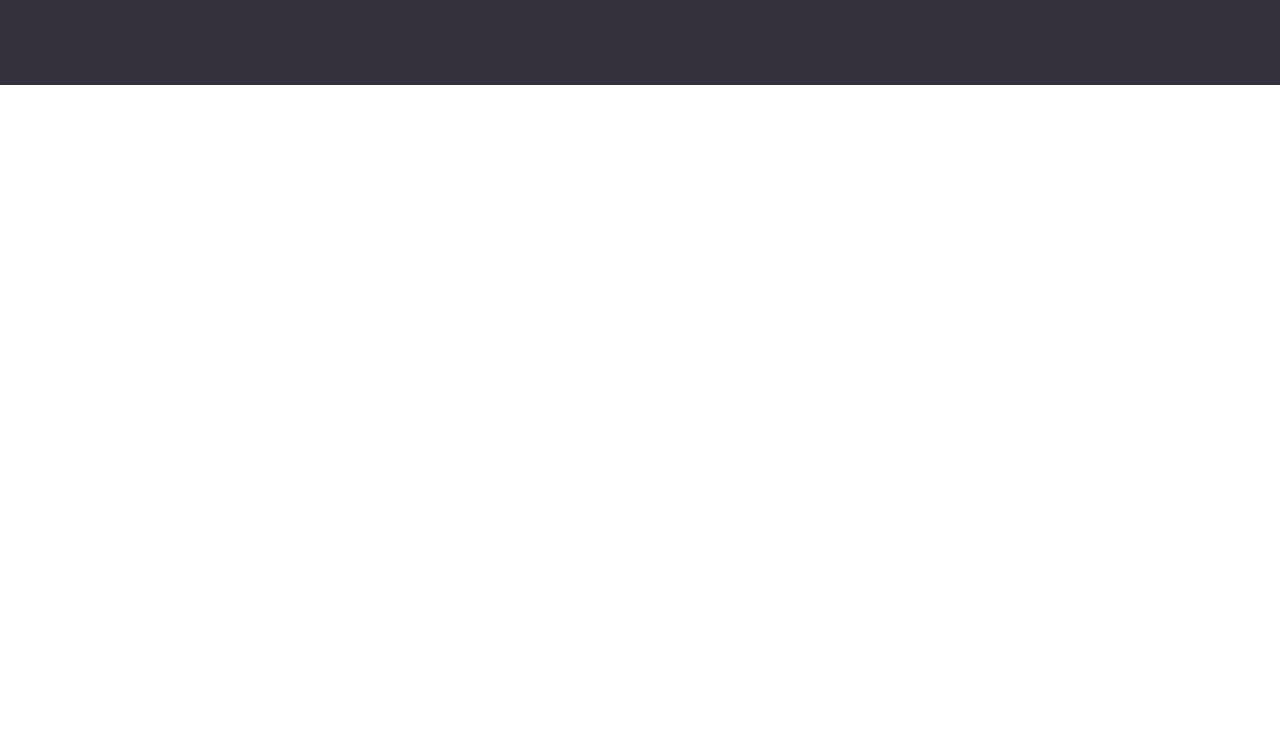
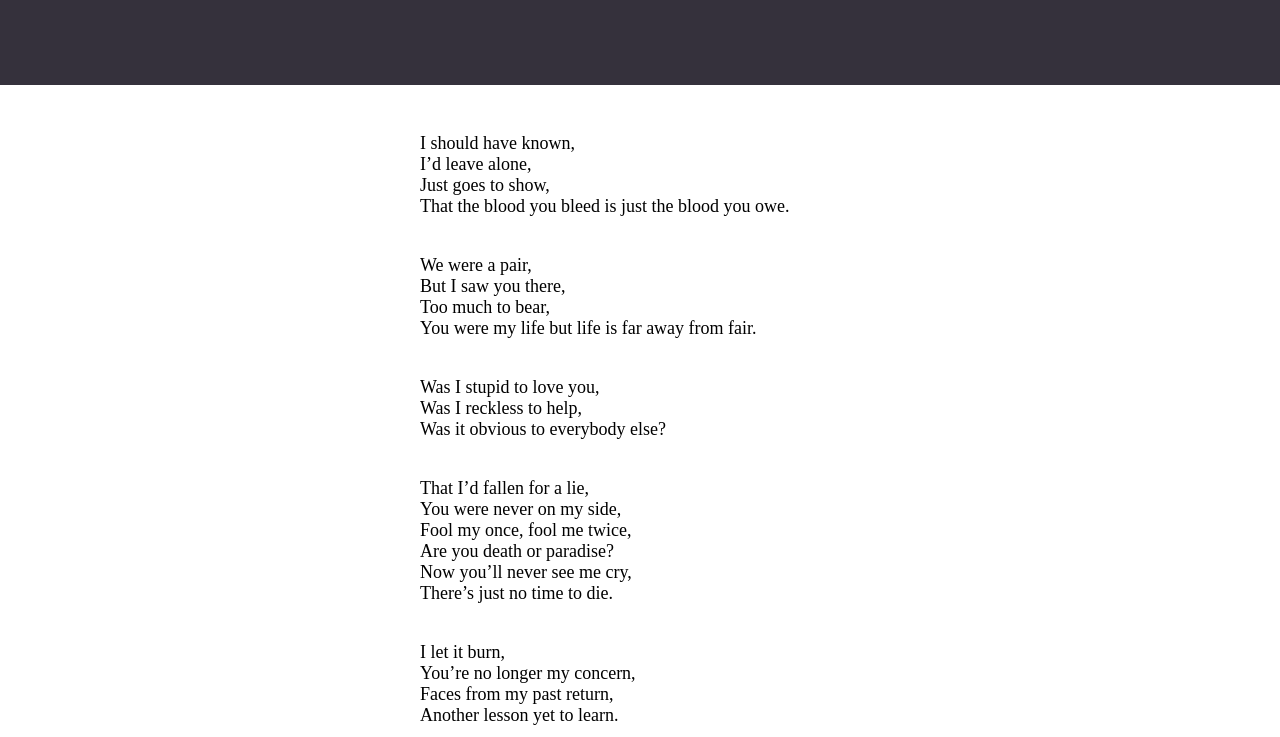
Before and after one commit to karolinaa178/learning-git-2, a plain HTML site: page index.html in a window 1280 px wide. Shown: the part 215-952 px from the top of the page. Before the commit the page ends 800 px from the top, so only its background shows below. Drawn offline with Linux system fonts and the light colour scheme.

Commit message:
Add text and style text

```diff
--- a/index.html
+++ b/index.html
@@ -15,5 +15,17 @@
                 <h2>by Billie Eilish</h2>
             </div>
         </header>
+
+        <section class="text">
+            <div class="container">
+                 <p>I should have known,<br> I’d leave alone,<br> Just goes to show,<br> That the blood you bleed is just the blood you owe. </p>
+                 <p>We were a pair, <br>But I saw you there,<br> Too much to bear, <br>You were my life but life is far away from fair. </p>
+                 <p>Was I stupid to love you,<br> Was I reckless to help,<br> Was it obvious to everybody else?</p>
+                 <p>That I’d fallen for a lie,<br> You were never on my side,<br> Fool my once, fool me twice, <br>Are you death or paradise?<br> Now you’ll never see me cry, <br>There’s just no time to die.</p>
+                 <p>I let it burn,<br> You’re no longer my concern,<br> Faces from my past return,<br> Another lesson yet to learn.</p>
+                 <p>That I’d fallen for a lie, <br>You were never on my side,<br> Fool me once, fool me twice, <br>Are you death or paradise?<br> Now you’ll never see me cry, <br>There’s just no time to die.<br> No time to die.<br> No time to die.</p>
+                 <p>Fool me once, fool me twice,<br> Are you death or paradise?<br> Now you’ll never see me cry,<br> There’s just no time to die.</p>
+            </div>
+        </section>
     </body>
 </html>
--- a/style.css
+++ b/style.css
@@ -4,7 +4,6 @@
 
 body {
     margin: 0;
-    font-size: 16px;
 }
 .splash {
     min-height: 300px;
@@ -25,3 +24,16 @@ h2 {
     font-weight: 300;
     font-style: italic;
 }
+.container {
+    max-width: 1140px;
+    margin: 0 auto;
+    padding: 20px 350px;
+}
+
+.section {
+    margin: 0;
+}
+p {
+    font-size: 18px;
+    padding: 10px 0;
+}
```
